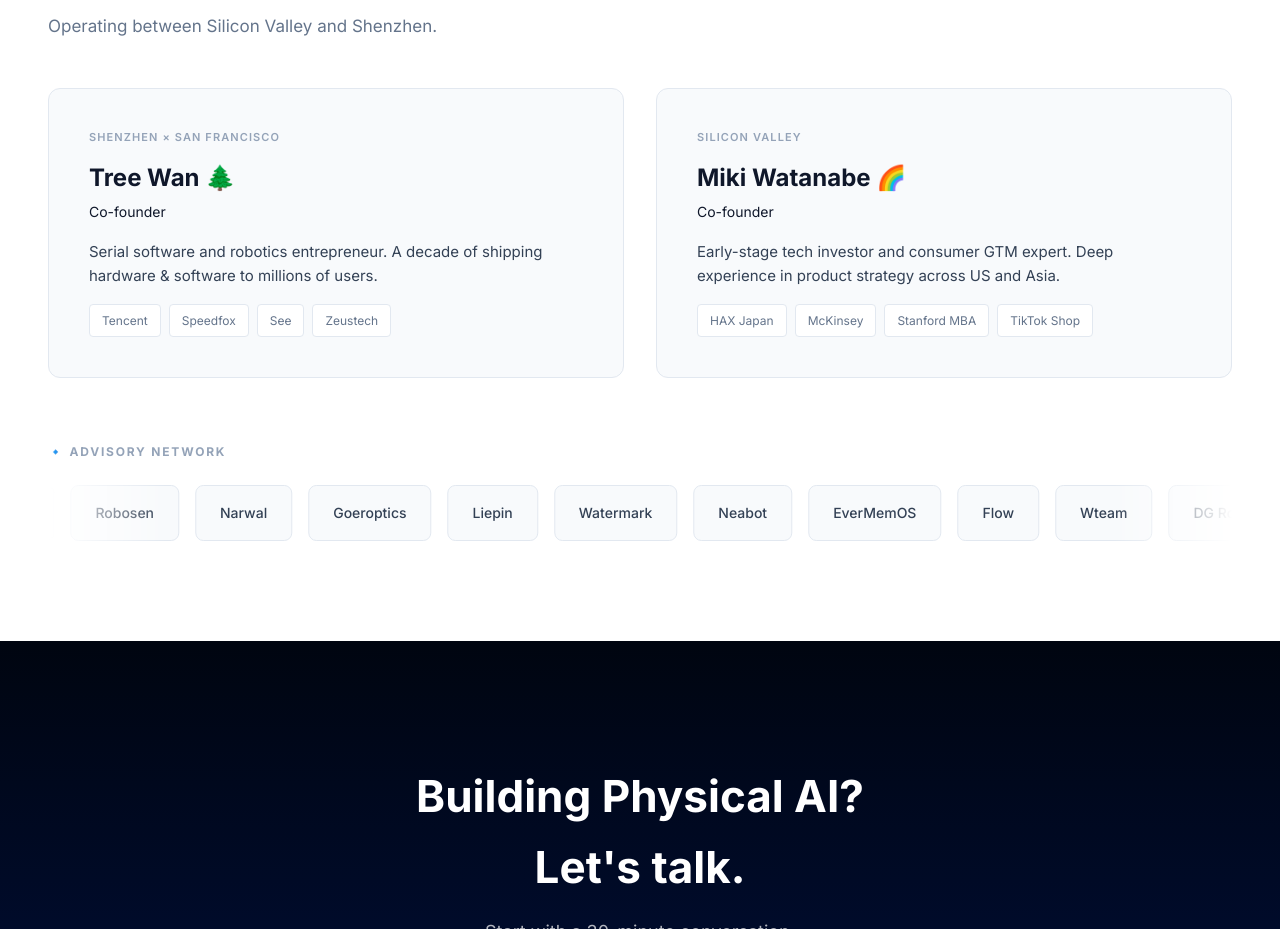
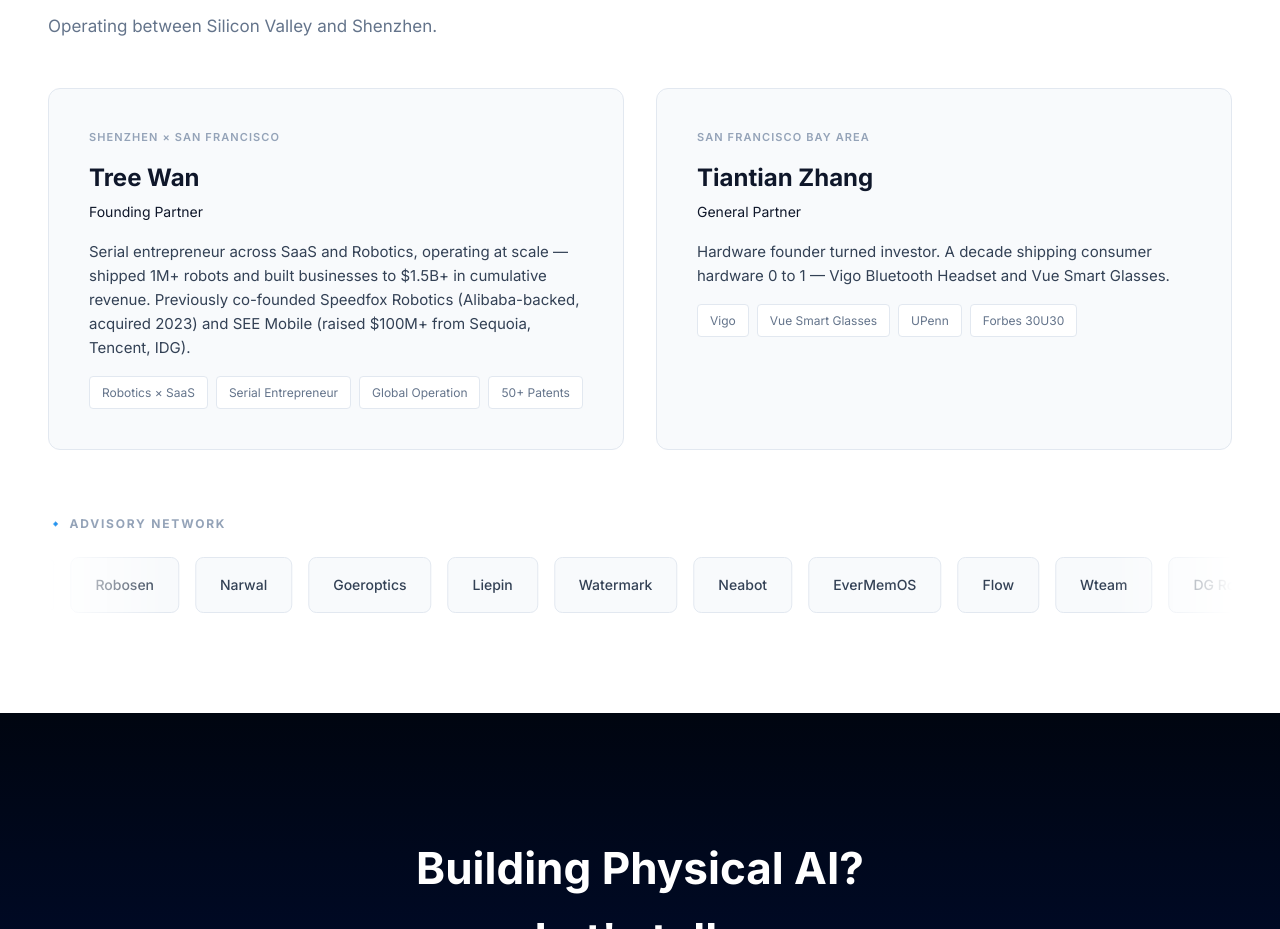
Before and after one commit to treewan/fountain-website, a website: page index.html in a window 1280 px wide. Shown: the part 7020-7949 px from the top of the page. Drawn offline with Linux system fonts and the light colour scheme.

Commit message:
Update team: replace Miki with Tiantian, refresh Tree's bio and tags

```diff
--- a/index.html
+++ b/index.html
@@ -1897,26 +1897,26 @@
     <div class="team-grid stagger">
       <div class="team-card">
         <p class="loc">SHENZHEN × SAN FRANCISCO</p>
-        <h3>Tree Wan 🌲</h3>
-        <p class="title">Co-founder</p>
-        <p>Serial software and robotics entrepreneur. A decade of shipping hardware & software to millions of users.</p>
+        <h3>Tree Wan</h3>
+        <p class="title">Founding Partner</p>
+        <p>Serial entrepreneur across SaaS and Robotics, operating at scale — shipped 1M+ robots and built businesses to $1.5B+ in cumulative revenue. Previously co-founded Speedfox Robotics (Alibaba-backed, acquired 2023) and SEE Mobile (raised $100M+ from Sequoia, Tencent, IDG).</p>
         <div class="team-tags">
-          <span class="team-tag">Tencent</span>
-          <span class="team-tag">Speedfox</span>
-          <span class="team-tag">See</span>
-          <span class="team-tag">Zeustech</span>
+          <span class="team-tag">Robotics × SaaS</span>
+          <span class="team-tag">Serial Entrepreneur</span>
+          <span class="team-tag">Global Operation</span>
+          <span class="team-tag">50+ Patents</span>
         </div>
       </div>
       <div class="team-card">
-        <p class="loc">SILICON VALLEY</p>
-        <h3>Miki Watanabe 🌈</h3>
-        <p class="title">Co-founder</p>
-        <p>Early-stage tech investor and consumer GTM expert. Deep experience in product strategy across US and Asia.</p>
+        <p class="loc">SAN FRANCISCO BAY AREA</p>
+        <h3>Tiantian Zhang</h3>
+        <p class="title">General Partner</p>
+        <p>Hardware founder turned investor. A decade shipping consumer hardware 0 to 1 — Vigo Bluetooth Headset and Vue Smart Glasses.</p>
         <div class="team-tags">
-          <span class="team-tag">HAX Japan</span>
-          <span class="team-tag">McKinsey</span>
-          <span class="team-tag">Stanford MBA</span>
-          <span class="team-tag">TikTok Shop</span>
+          <span class="team-tag">Vigo</span>
+          <span class="team-tag">Vue Smart Glasses</span>
+          <span class="team-tag">UPenn</span>
+          <span class="team-tag">Forbes 30U30</span>
         </div>
       </div>
     </div>
```
